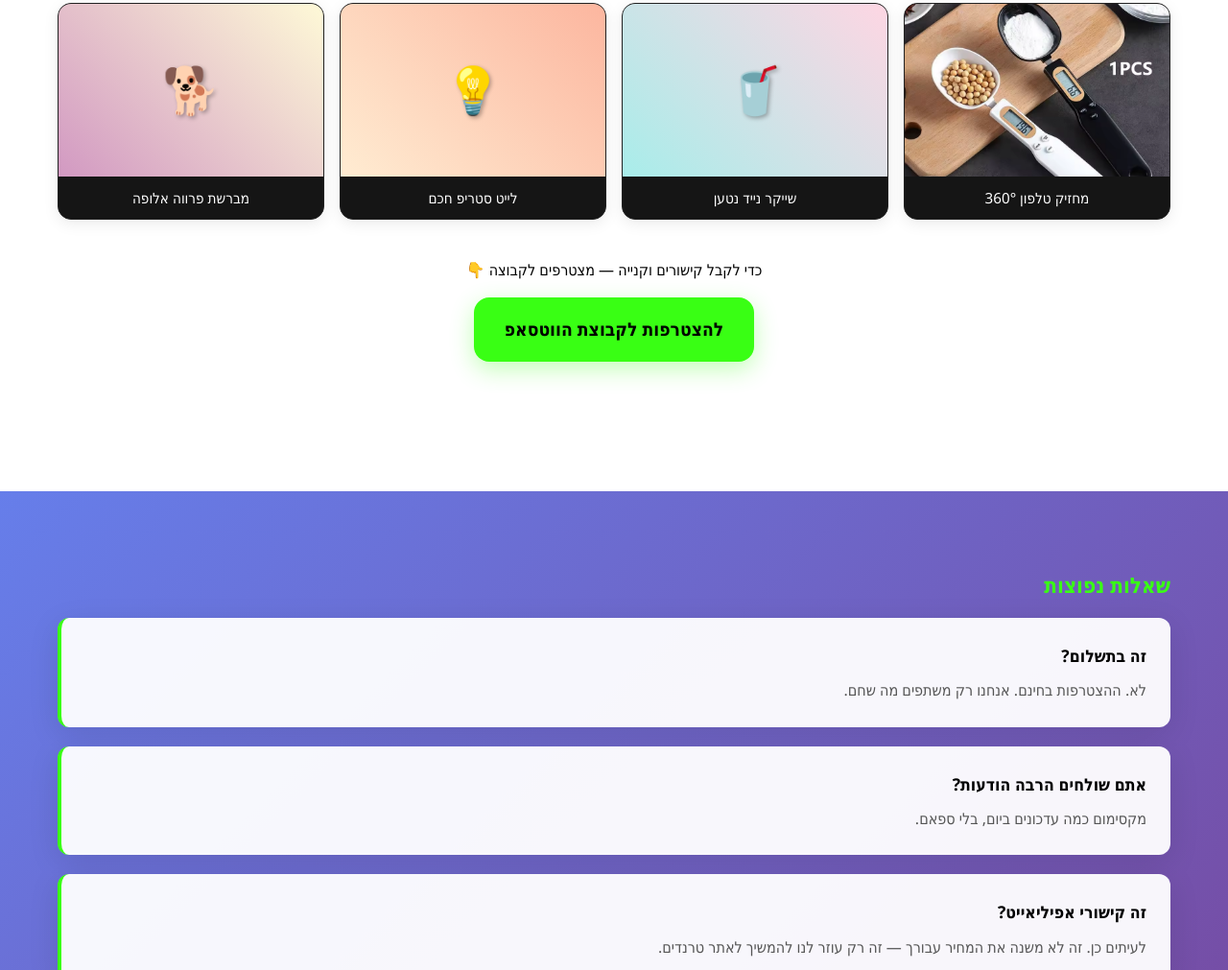
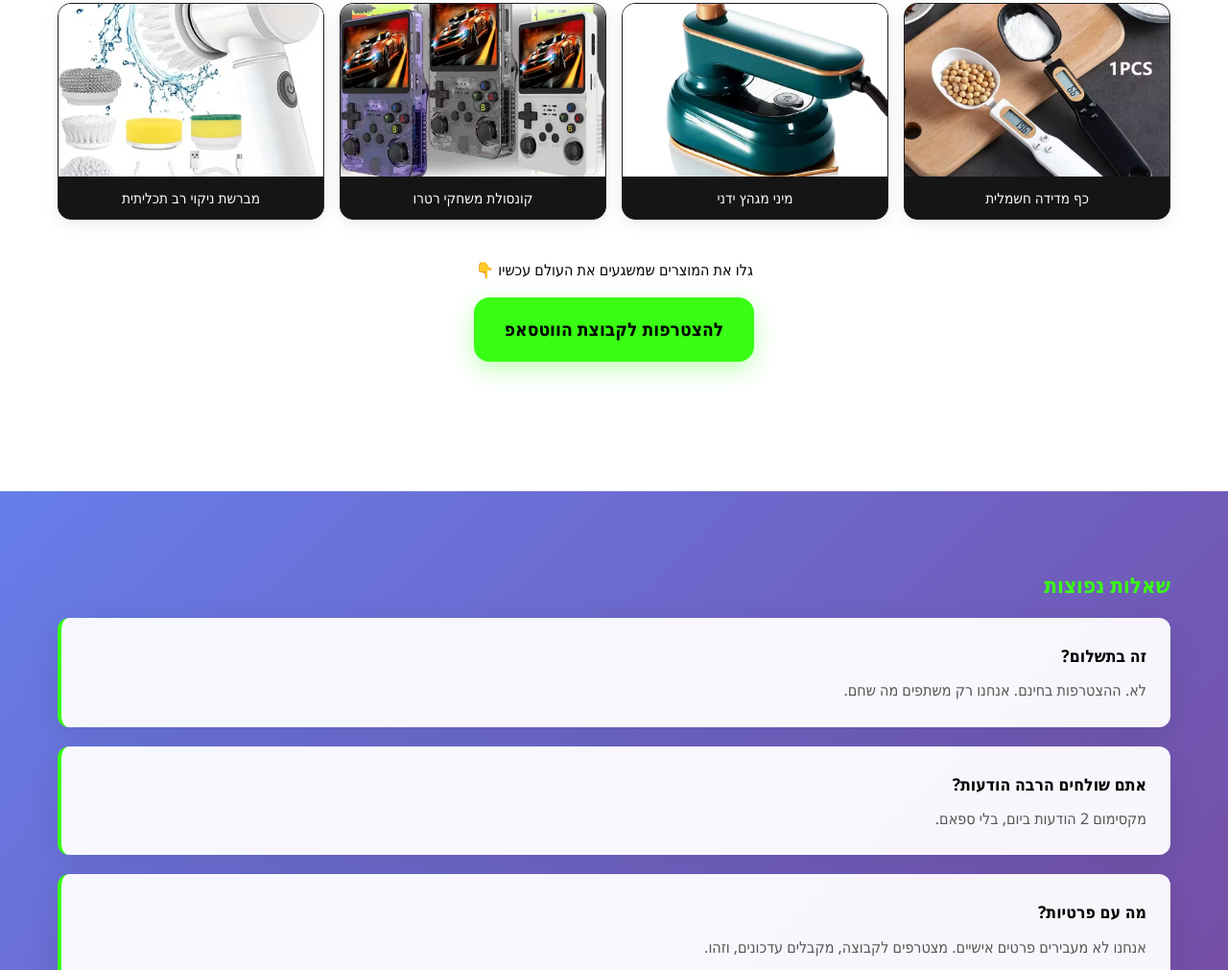
Before and after one commit to Giga523/trend_site, a plain HTML site: page index.html in a window 1280 px wide. Shown: the part 1781-2792 px from the top of the page at 96% size. Drawn offline with Linux system fonts and the light colour scheme.

Commit message:
changed most of the text

```diff
--- a/index.html
+++ b/index.html
@@ -572,23 +572,23 @@
             <div class="product-grid">
                 <div class="product-tile">
                     <div class="product-image"><img src="images/S0c77aa29af7645508c67b37652c32199v.jpg_960x960q75.jpg_.avif" alt="example"/></div>
-                    <div class="product-caption">מחזיק טלפון 360°</div>
+                    <div class="product-caption">כף מדידה חשמלית</div>
                 </div>
                 <div class="product-tile">
-                    <div class="product-image">🥤</div>
-                    <div class="product-caption">שייקר נייד נטען</div>
+                    <div class="product-image"><img src="images/S2cc1ac7cebbd4b90b15f04548df0567eA.png_960x960.png_.avif" alt="example2"/></div>
+                    <div class="product-caption">מיני מגהץ ידני</div>
                 </div>
                 <div class="product-tile">
-                    <div class="product-image">💡</div>
-                    <div class="product-caption">לייט סטריפ חכם</div>
+                    <div class="product-image"><img src="images/S318d64de2b4e433d924d4b56d5394ec3B.jpg_960x960q75.jpg_.avif" alt="example2"/></div>
+                    <div class="product-caption">קונסולת משחקי רטרו</div>
                 </div>
                 <div class="product-tile">
-                    <div class="product-image">🐕</div>
-                    <div class="product-caption">מברשת פרווה אלופה</div>
+                    <div class="product-image"><img src="images/Sa4b486e162e54a7f9e39597c687517cfb.jpg_960x960q75.jpg_.avif" alt="example2"/></div>
+                    <div class="product-caption">מברשת ניקוי רב תכליתית</div>
                 </div>
             </div>
             <div class="showcase-cta">
-                <p>כדי לקבל קישורים וקנייה — מצטרפים לקבוצה 👇</p>
+                <p>גלו את המוצרים שמשגעים את העולם עכשיו 👇</p>
                 <a href="https://bqxh1k6fbfb0whpe.canva-hosted-embed.com/codelet/AAEAEGJxeGgxazZmYmZiMHdocGUAAAAAAZnzsxZ1O6F0cOJhA-par8q0VG0I5JECY7gjqwXaqcZA-CRqngM/%7B%7BWHATSAPP_LINK%7D%7D" class="cta-button">להצטרפות לקבוצת הווטסאפ</a>
             </div>
         </div>
@@ -604,11 +604,11 @@
             </div>
             <div class="faq-item" style="opacity: 0; transform: translateY(20px); transition: opacity 0.6s, transform 0.6s;">
                 <div class="faq-question">אתם שולחים הרבה הודעות?</div>
-                <div class="faq-answer">מקסימום כמה עדכונים ביום, בלי ספאם.</div>
+                <div class="faq-answer">מקסימום 2 הודעות ביום, בלי ספאם.</div>
             </div>
             <div class="faq-item" style="opacity: 0; transform: translateY(20px); transition: opacity 0.6s, transform 0.6s;">
-                <div class="faq-question">זה קישורי אפיליאייט?</div>
-                <div class="faq-answer">לעיתים כן. זה לא משנה את המחיר עבורך — זה רק עוזר לנו להמשיך לאתר טרנדים.</div>
+                <div class="faq-question">מה עם פרטיות?</div>
+                <div class="faq-answer">אנחנו לא מעבירים פרטים אישיים. מצטרפים לקבוצה, מקבלים עדכונים, וזהו.</div>
             </div>
         </div>
     </section>
```
